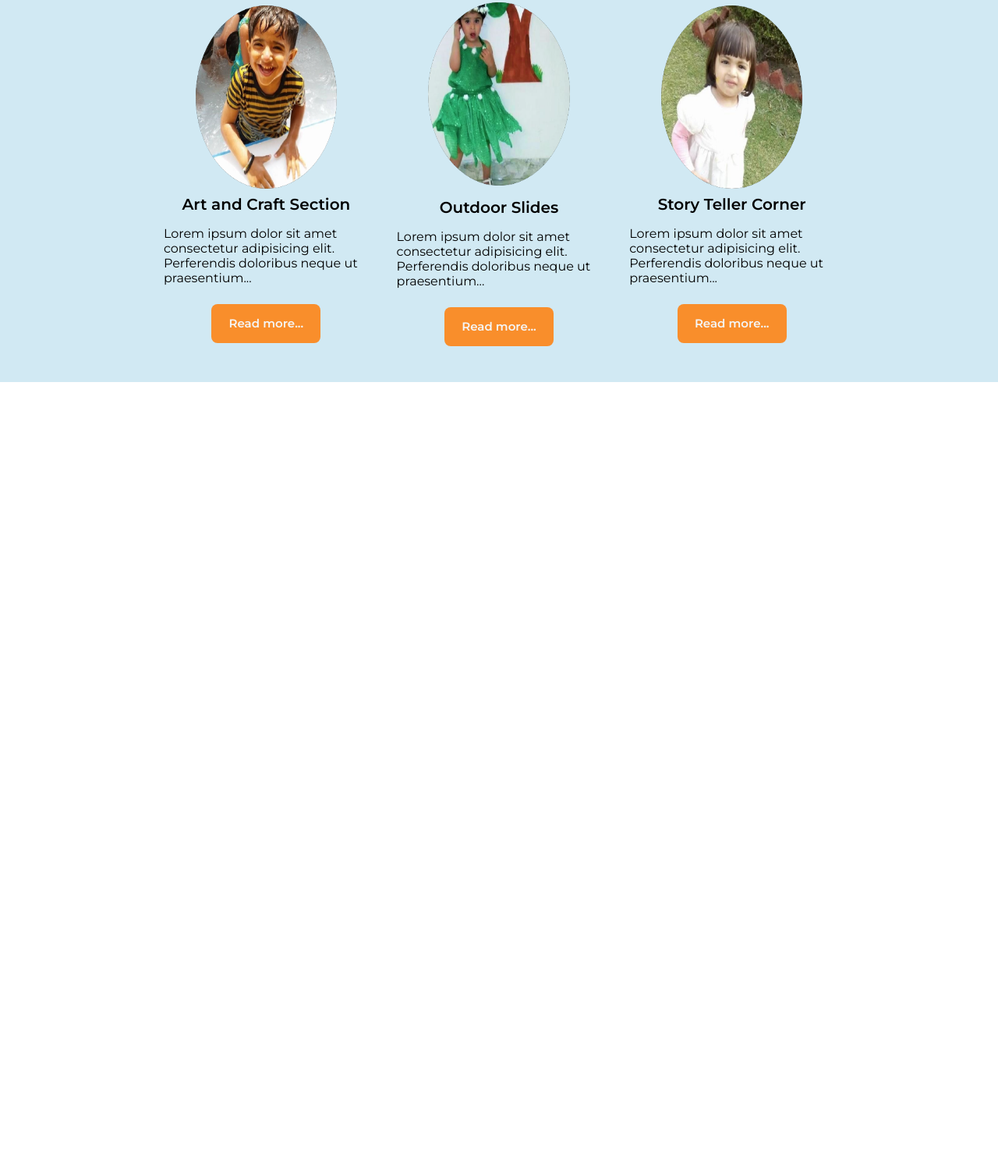
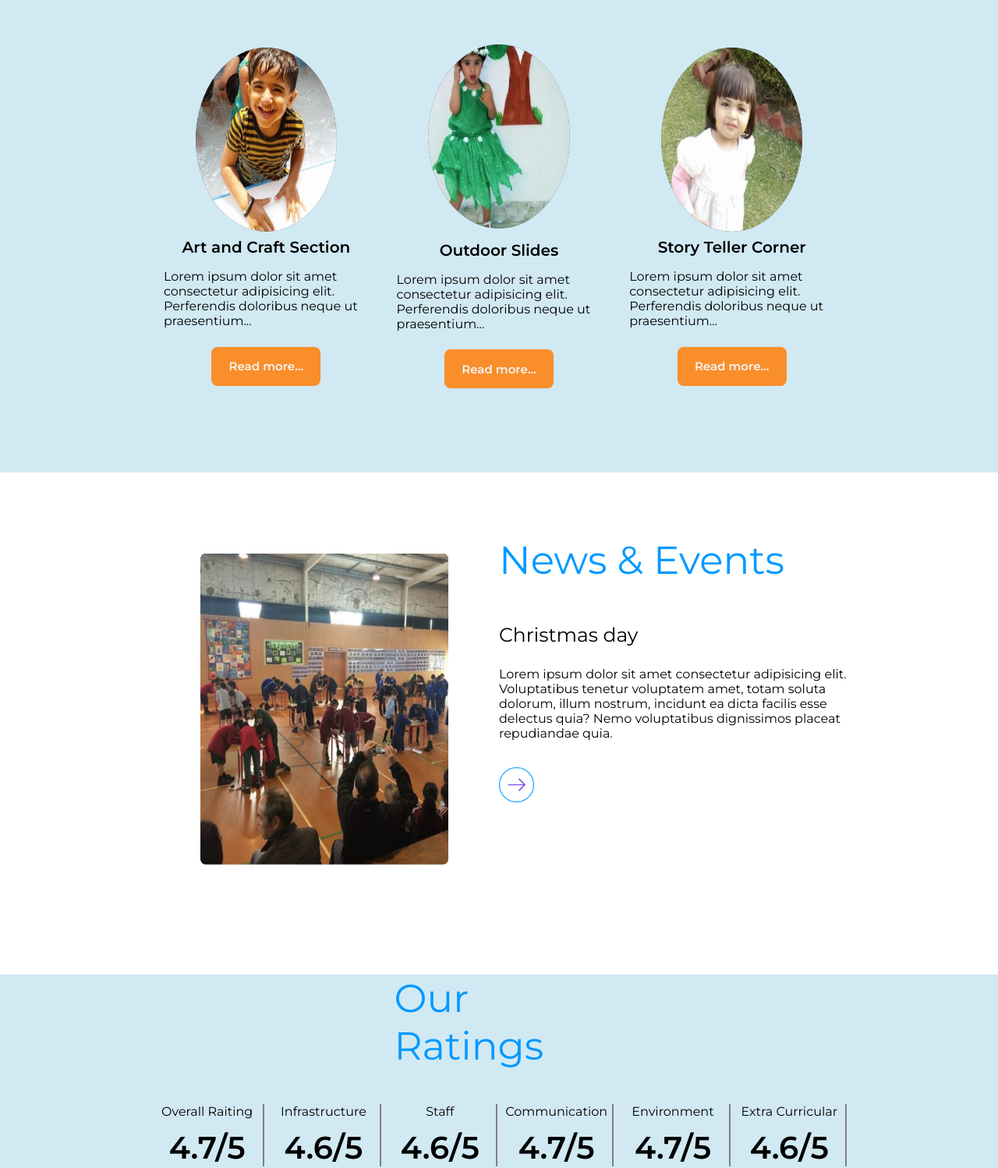
Before and after one commit to Manasvi26/Shemrock-School-Website, a website: page public/index.html in a window 1280 px wide. Shown: the part 5116-6614 px from the top of the page at 78% size. Before the commit the page ends 5607 px from the top, so only its background shows below. Drawn offline with Linux system fonts and the light colour scheme.

Commit message:
second commit

```diff
--- a/public/css/main.css
+++ b/public/css/main.css
@@ -478,7 +478,6 @@ height: 50%;
 .prinicipalSection{
   margin: auto;
   width: 70%;
-  height: 500px;
   display: flex;
   background: #d1e9f3;
 }
@@ -519,7 +518,7 @@ line-height:25px;
   padding-left: 9%;
 
   font-size: 50px;
-  width: 28%;
+  width: 35%;
   margin: auto;
   margin-top: 2%;
 }
@@ -570,3 +569,142 @@ align-items: center;
       background: #d1e9f3;
 
     }
+
+    .newsAndEventSection{
+       /* border: 1px solid red; */
+      height: 60vh;
+      width: 70vw;
+      margin: auto;
+      margin-top: 8vh;
+      margin-bottom: 100px;
+      display: flex;
+    }
+
+
+    .newsEventInnerCont{
+      /* border: 1px solid blue; */
+      width: 50%;
+      height: 100%;
+      display: flex;
+      justify-content: center;
+      align-items: center;
+    }
+
+    .newsEventInnerCont > img{
+      width: 71%;
+      height: 83%;
+    }
+
+    .newsEventInnerCont2{
+      /* border: 1px solid blue; */
+      width: 50%;
+      height: 100%;
+      display: flex;
+      flex-direction: column;
+
+      /* align-items: center; */
+    }
+
+    .newsEventHeading{
+      color: #0099FF;
+      font-size: 50px;
+      margin-top: 4%;
+    }
+
+    .newsEventSubHeading{
+      font-size: 25px;
+      margin-top: 50px;
+    }
+
+    .newsEventInnerCont2 > p{
+      margin-top: 6%;
+    }
+
+    .buttonIcon{
+      width: 10%;
+      margin-top: 4%;
+    }
+
+
+
+.ratingSectionOuterCont{
+  background: #d1e9f3;
+}
+
+    .ratingSection{
+      width: 70%;
+      height: 35vh;
+      margin: auto;
+      /* border: 1px solid red; */
+      margin-bottom: 200px;
+
+    }
+
+    .ratingHeading{
+      color: #0099FF;
+      font-size: 50px;
+      /* margin-top: 4%; */
+      width: 30%;
+      margin: auto;
+    }
+
+    .ratingsCont{
+      display: flex;
+      width: 100%;
+      /* height: 70%;/ */
+    justify-content: space-around;
+    margin-top: 5%;
+
+    }
+
+    .ratingItem{
+      border: 1px sild blue;
+      width: 16%;
+      height:40% ;
+      display: flex;
+      flex-direction: column;
+      justify-content: center;
+      align-items: center;
+      border-right: 2px solid gray;
+      /* line-height: 30%; */
+    }
+
+    .rating{
+      font-size: 40px;
+      font-weight: 600;
+      margin-top: 8%;
+    }
+
+
+    .accordionSection{
+      width: 70%;
+      margin: auto;
+      margin-bottom: 200px;
+      background-color: #eee;
+    }
+
+
+    .accordion {
+      background-color: #eee;
+      color: #444;
+      cursor: pointer;
+      padding: 18px;
+      width: 100%;
+      border: none;
+      text-align: left;
+      outline: none;
+      font-size: 15px;
+      transition: 0.4s;
+    }
+
+    .active, .accordion:hover {
+      background-color: #ccc;
+    }
+
+    .panel {
+      padding: 0 18px;
+      display: none;
+      background-color: white;
+      overflow: hidden;
+      /* transition: 0.2s; */
+    }
--- a/public/index.html
+++ b/public/index.html
@@ -229,8 +229,10 @@
       <div class="aboutDetalisHeading">Principal Message</div>
 
       <p>Lorem ipsum dolor sit amet consectetur adipisicing elit. Cumque quidem dolore suscipit, esse maxime expedita
-        provident aperiam aut mollitia culpa iure harum veritatis, amet enim magnam, repudiandae voluptas saepe ducimus? Lorem ipsum dolor sit amet consectetur adipisicing elit. Cumque quidem dolore suscipit, esse maxime expedita
-        provident aperiam aut mollitia culpa iure harum veritatis, amet enim magnam, repudiandae voluptas saepe ducimus? nsectetur adipisicing elit. Cumque quidem dolore suscipit, esse maxime expedita
+        provident aperiam aut mollitia culpa iure harum veritatis, amet enim magnam, repudiandae voluptas saepe ducimus?
+        Lorem ipsum dolor sit amet consectetur adipisicing elit. Cumque quidem dolore suscipit, esse maxime expedita
+        provident aperiam aut mollitia culpa iure harum veritatis, amet enim magnam, repudiandae voluptas saepe ducimus?
+        nsectetur adipisicing elit. Cumque quidem dolore suscipit, esse maxime expedita
         provident aperiam aut mollitia culpa iure harum veritatis, amet enim magnam, repudiandae voluptas saepe ducimus.
       </p>
 
@@ -309,6 +311,100 @@
     </div>
   </section>
 
+  <section class="newsAndEventSection">
+    <div class="newsEventInnerCont">
+      <img src="images/newsAndEventsImage1.png" alt="">
+    </div>
+    <div class="newsEventInnerCont2">
+      <div class="newsEventHeading">News & Events</div>
+      <div class="newsEventSubHeading">Christmas day</div>
+      <p>Lorem ipsum dolor sit amet consectetur adipisicing elit. Voluptatibus tenetur voluptatem amet, totam soluta
+        dolorum, illum nostrum, incidunt ea dicta facilis esse delectus quia? Nemo voluptatibus dignissimos placeat
+        repudiandae quia.</p>
+      <img class="buttonIcon" src="images/buttonIcon.png" alt="">
+    </div>
+  </section>
+
+
+  <section class="ratingSectionOuterCont">
+
+    <section class="ratingSection">
+      <div class="ratingHeading">Our Ratings</div>
+
+      <div class="ratingsCont">
+        <div class="ratingItem">
+          <div>Overall Raiting</div>
+          <div class="rating">4.7/5</div>
+        </div>
+        <div class="ratingItem">
+          <div>Infrastructure</div>
+          <div class="rating">4.6/5</div>
+        </div>
+        <div class="ratingItem">
+          <div>Staff</div>
+          <div class="rating">4.6/5</div>
+        </div>
+        <div class="ratingItem">
+          <div>Communication</div>
+          <div class="rating">4.7/5</div>
+        </div>
+        <div class="ratingItem">
+          <div>Environment</div>
+          <div class="rating">4.7/5</div>
+        </div>
+        <div class="ratingItem">
+          <div>Extra Curricular
+          </div>
+          <div class="rating">4.6/5</div>
+        </div>
+      </div>
+
+
+  </section>
+  </section>
+
+
+  <section class="accordionSection">
+    <h2>Accordion</h2>
+
+    <button class="accordion">Section 1</button>
+    <div class="panel">
+      <p>Lorem ipsum dolor sit amet, consectetur adipisicing elit, sed do eiusmod tempor incididunt ut labore et dolore magna aliqua. Ut enim ad minim veniam, quis nostrud exercitation ullamco laboris nisi ut aliquip ex ea commodo consequat.</p>
+    </div>
+
+    <button class="accordion">Section 2</button>
+    <div class="panel">
+      <p>Lorem ipsum dolor sit amet, consectetur adipisicing elit, sed do eiusmod tempor incididunt ut labore et dolore magna aliqua. Ut enim ad minim veniam, quis nostrud exercitation ullamco laboris nisi ut aliquip ex ea commodo consequat.</p>
+    </div>
+
+    <button class="accordion">Section 3</button>
+    <div class="panel">
+      <p>Lorem ipsum dolor sit amet, consectetur adipisicing elit, sed do eiusmod tempor incididunt ut labore et dolore magna aliqua. Ut enim ad minim veniam, quis nostrud exercitation ullamco laboris nisi ut aliquip ex ea commodo consequat.</p>
+    </div>
+  </section>
+
+
+
+
+
+
 </body>
+<script>
+  var acc = document.getElementsByClassName("accordion");
+  var i;
+
+  for (i = 0; i < acc.length; i++) {
+    acc[i].addEventListener("click", function() {
+      this.classList.toggle("active");
+      var panel = this.nextElementSibling;
+      if (panel.style.display === "block") {
+        panel.style.display = "none";
+      } else {
+        panel.style.display = "block";
+        panel.style.transition = "0.3s"
+      }
+    });
+  }
+  </script>
 
 </html>
```
Also changed, not shown: public/images/buttonIcon.png (added), public/images/leftArrowIcon.png (added), public/images/newsAndEventsImage1.png (added), public/images/rightArrowIcon.png (added).
